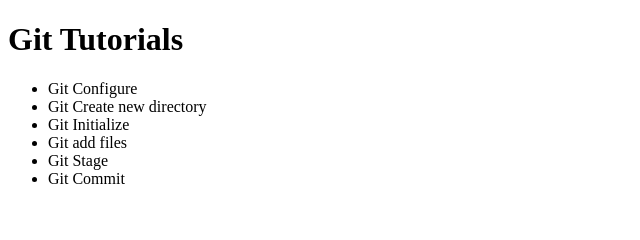
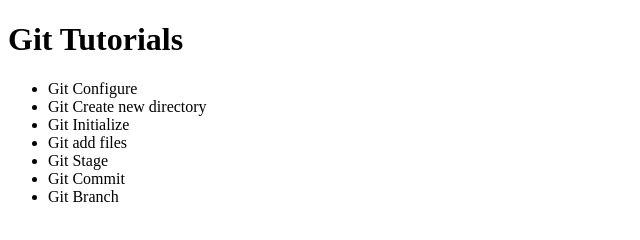
Before and after one commit to MNjeri22/gitpracs, a plain HTML site: page index.html in a window 1280 px wide. Shown: the full height of the page, 0-640 px from the left. Drawn offline with Linux system fonts and the light colour scheme.

Commit message:
updated index.html of emergency-fix

```diff
--- a/index.html
+++ b/index.html
@@ -15,6 +15,7 @@
         <Li>Git add files</Li>
         <Li>Git Stage</Li>
         <Li>Git Commit</Li>
+        <Li>Git Branch</Li>
     </ul>
 </body>
 </html>
```
